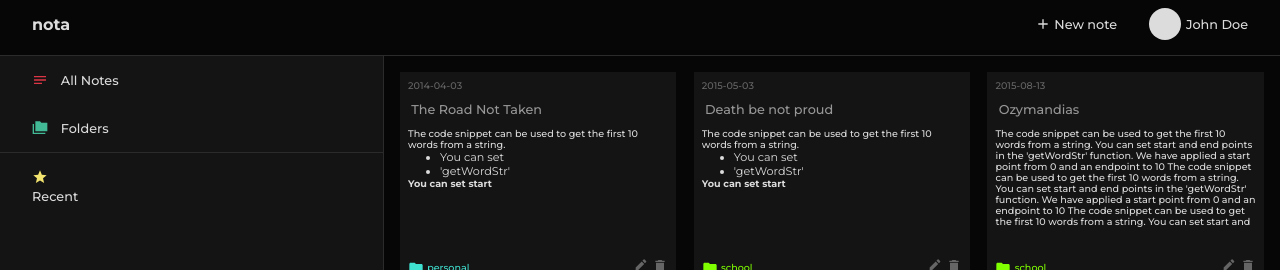
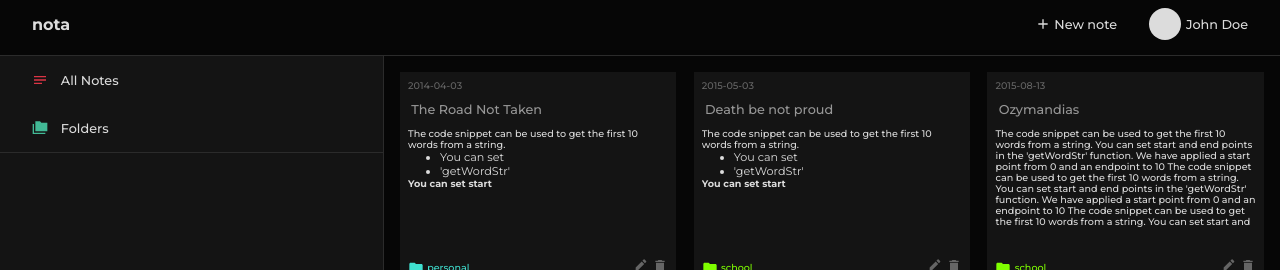
Before and after one commit to dubem-ji/nota, a React (Create React App) app in the folder frontend/: page / in a window 1280 px wide. Shown: the top 270 px of the page. Built offline with nearby package versions, Linux system fonts and the light colour scheme.

Commit message:
Update Sidebar.js

```diff
--- a/frontend/src/components/Main/Sidebar.js
+++ b/frontend/src/components/Main/Sidebar.js
@@ -1,10 +1,8 @@
 import React from 'react';
 import Createnote from '../Notes/createnote';
-import AddLabel from '../Labels.js/AddLabel';
 
 import NotesIcon from '@mui/icons-material/Notes';
 import FolderCopySharpIcon from '@mui/icons-material/FolderCopySharp';
-import StarIcon from '@mui/icons-material/Star';
 
 const Sidebar = ({toggleShowNotes, toggleShowFolder, toggleShowRecent, toggleShowNoteInput}) => {
     return (
@@ -22,17 +20,8 @@ const Sidebar = ({toggleShowNotes, toggleShowFolder, toggleShowRecent, toggleSho
                     <FolderCopySharpIcon sx={{ fontSize: '1rem', color: '#42ba96' }} />
                     <h4>Folders</h4>
                 </div>
-                <div className="menu-item recents-icon" onClick={
-                    () => toggleShowRecent()
-                }>
-                    <StarIcon sx={{ fontSize: '1rem', color: '#f3e36f' }} />
-                    <h4 >Recent</h4>
-                </div>
             </div>
             <div className="bottom">
-                <div className="menu-item add-label">
-                    <AddLabel />
-                </div>
                 <div className="menu-item add-note" onClick={
                     () => toggleShowNoteInput()
                 }>
```
